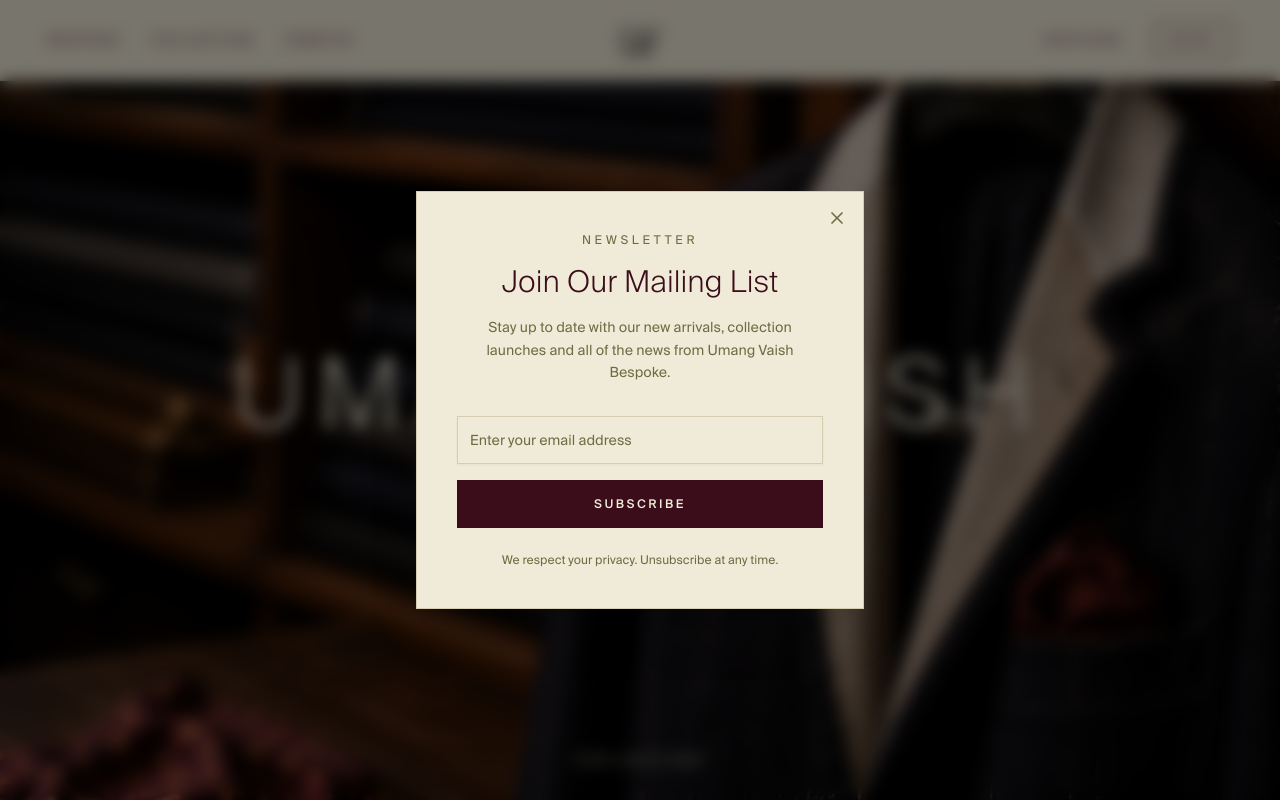
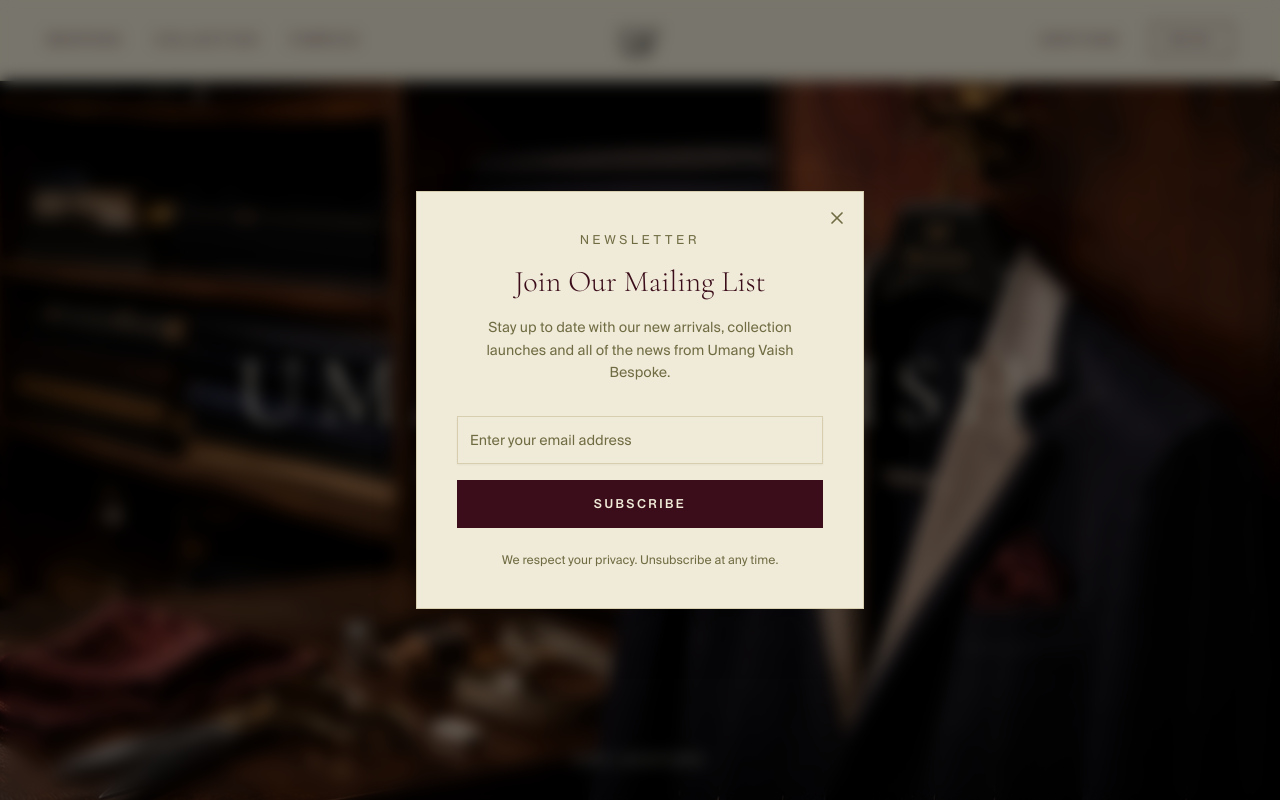
Before and after one commit to teqade-admin/umangvaish-website, a Next.js app: page / in a window 1280 px wide. Shown: the top 800 px of the page. Built offline with nearby package versions, Linux system fonts and the light colour scheme.

Commit message:
Use base path for font URLs

```diff
--- a/app/globals.css
+++ b/app/globals.css
@@ -80,10 +80,10 @@
 }
 
 @theme inline {
-  --font-sans: var(--font-suisse-international);
-  --font-serif: var(--font-cormorant-garamond);
-  --font-heading: var(--font-cormorant-garamond);
-  --font-subheading: var(--font-neue-haas-grotesk);
+  --font-sans: "Suisse International", "Suisse Intl", Arial, Helvetica, sans-serif;
+  --font-serif: "Cormorant Garamond", "Coromorant Garamond", Georgia, "Times New Roman", serif;
+  --font-heading: "Cormorant Garamond", "Coromorant Garamond", Georgia, "Times New Roman", serif;
+  --font-subheading: "Neue Haas Grotesk", "Neue Haas Grotesk Display", "Helvetica Neue", Arial, sans-serif;
   --font-mono: "SFMono-Regular", Consolas, "Liberation Mono", monospace;
   --color-background: var(--background);
   --color-foreground: var(--foreground);
--- a/app/layout.tsx
+++ b/app/layout.tsx
@@ -1,51 +1,180 @@
 import type React from "react"
 import type { Metadata } from "next"
-import localFont from "next/font/local"
 import { Analytics } from "@vercel/analytics/next"
 import { withBasePath } from "@/lib/base-path"
 import "./globals.css"
 
-const cormorantGaramond = localFont({
-  src: [
-    { path: "../public/fonts/cormorant-garamond/cormorant-garamond-300.ttf", weight: "300", style: "normal" },
-    { path: "../public/fonts/cormorant-garamond/cormorant-garamond-400.ttf", weight: "400", style: "normal" },
-    { path: "../public/fonts/cormorant-garamond/cormorant-garamond-500.ttf", weight: "500", style: "normal" },
-    { path: "../public/fonts/cormorant-garamond/cormorant-garamond-600.ttf", weight: "600", style: "normal" },
-    { path: "../public/fonts/cormorant-garamond/cormorant-garamond-700.ttf", weight: "700", style: "normal" },
-  ],
-  variable: "--font-cormorant-garamond",
-  display: "swap",
-})
+const fontUrl = (path: string) => `url("${withBasePath(path)}")`
 
-const neueHaasGrotesk = localFont({
-  src: [
-    { path: "../public/fonts/neue-haas-grotesk/NeueHaasGrotText-55Roman-Trial.otf", weight: "400", style: "normal" },
-    { path: "../public/fonts/neue-haas-grotesk/NeueHaasGrotText-56Italic-Trial.otf", weight: "400", style: "italic" },
-    { path: "../public/fonts/neue-haas-grotesk/NeueHaasGrotText-65Medium-Trial.otf", weight: "500", style: "normal" },
-    { path: "../public/fonts/neue-haas-grotesk/NeueHaasGrotText-66MediumItalic-Trial.otf", weight: "500", style: "italic" },
-    { path: "../public/fonts/neue-haas-grotesk/NeueHaasGrotText-75Bold-Trial.otf", weight: "700", style: "normal" },
-    { path: "../public/fonts/neue-haas-grotesk/NeueHaasGrotText-76BoldItalic-Trial.otf", weight: "700", style: "italic" },
-  ],
-  variable: "--font-neue-haas-grotesk",
-  display: "swap",
-})
+const fontFaceCss = `
+@font-face {
+  font-family: "Cormorant Garamond";
+  font-style: normal;
+  font-weight: 300;
+  font-display: swap;
+  src: ${fontUrl("/fonts/cormorant-garamond/cormorant-garamond-300.ttf")} format("truetype");
+}
 
-const suisseInternational = localFont({
-  src: [
-    { path: "../public/fonts/suisse-international/SuisseIntlTrial-Light.otf", weight: "300", style: "normal" },
-    { path: "../public/fonts/suisse-international/SuisseIntlTrial-LightIt.otf", weight: "300", style: "italic" },
-    { path: "../public/fonts/suisse-international/SuisseIntlTrial-Regular.otf", weight: "400", style: "normal" },
-    { path: "../public/fonts/suisse-international/SuisseIntlTrial-RegularIt.otf", weight: "400", style: "italic" },
-    { path: "../public/fonts/suisse-international/SuisseIntlTrial-Medium.otf", weight: "500", style: "normal" },
-    { path: "../public/fonts/suisse-international/SuisseIntlTrial-MediumIt.otf", weight: "500", style: "italic" },
-    { path: "../public/fonts/suisse-international/SuisseIntlTrial-Semibold.otf", weight: "600", style: "normal" },
-    { path: "../public/fonts/suisse-international/SuisseIntlTrial-SemiboldIt.otf", weight: "600", style: "italic" },
-    { path: "../public/fonts/suisse-international/SuisseIntlTrial-Bold.otf", weight: "700", style: "normal" },
-    { path: "../public/fonts/suisse-international/SuisseIntlTrial-BoldIt.otf", weight: "700", style: "italic" },
-  ],
-  variable: "--font-suisse-international",
-  display: "swap",
-})
+@font-face {
+  font-family: "Cormorant Garamond";
+  font-style: normal;
+  font-weight: 400;
+  font-display: swap;
+  src: ${fontUrl("/fonts/cormorant-garamond/cormorant-garamond-400.ttf")} format("truetype");
+}
+
+@font-face {
+  font-family: "Cormorant Garamond";
+  font-style: normal;
+  font-weight: 500;
+  font-display: swap;
+  src: ${fontUrl("/fonts/cormorant-garamond/cormorant-garamond-500.ttf")} format("truetype");
+}
+
+@font-face {
+  font-family: "Cormorant Garamond";
+  font-style: normal;
+  font-weight: 600;
+  font-display: swap;
+  src: ${fontUrl("/fonts/cormorant-garamond/cormorant-garamond-600.ttf")} format("truetype");
+}
+
+@font-face {
+  font-family: "Cormorant Garamond";
+  font-style: normal;
+  font-weight: 700;
+  font-display: swap;
+  src: ${fontUrl("/fonts/cormorant-garamond/cormorant-garamond-700.ttf")} format("truetype");
+}
+
+@font-face {
+  font-family: "Neue Haas Grotesk";
+  font-style: normal;
+  font-weight: 400;
+  font-display: swap;
+  src: ${fontUrl("/fonts/neue-haas-grotesk/NeueHaasGrotText-55Roman-Trial.otf")} format("opentype");
+}
+
+@font-face {
+  font-family: "Neue Haas Grotesk";
+  font-style: italic;
+  font-weight: 400;
+  font-display: swap;
+  src: ${fontUrl("/fonts/neue-haas-grotesk/NeueHaasGrotText-56Italic-Trial.otf")} format("opentype");
+}
+
+@font-face {
+  font-family: "Neue Haas Grotesk";
+  font-style: normal;
+  font-weight: 500;
+  font-display: swap;
+  src: ${fontUrl("/fonts/neue-haas-grotesk/NeueHaasGrotText-65Medium-Trial.otf")} format("opentype");
+}
+
+@font-face {
+  font-family: "Neue Haas Grotesk";
+  font-style: italic;
+  font-weight: 500;
+  font-display: swap;
+  src: ${fontUrl("/fonts/neue-haas-grotesk/NeueHaasGrotText-66MediumItalic-Trial.otf")} format("opentype");
+}
+
+@font-face {
+  font-family: "Neue Haas Grotesk";
+  font-style: normal;
+  font-weight: 700;
+  font-display: swap;
+  src: ${fontUrl("/fonts/neue-haas-grotesk/NeueHaasGrotText-75Bold-Trial.otf")} format("opentype");
+}
+
+@font-face {
+  font-family: "Neue Haas Grotesk";
+  font-style: italic;
+  font-weight: 700;
+  font-display: swap;
+  src: ${fontUrl("/fonts/neue-haas-grotesk/NeueHaasGrotText-76BoldItalic-Trial.otf")} format("opentype");
+}
+
+@font-face {
+  font-family: "Suisse International";
+  font-style: normal;
+  font-weight: 300;
+  font-display: swap;
+  src: ${fontUrl("/fonts/suisse-international/SuisseIntlTrial-Light.otf")} format("opentype");
+}
+
+@font-face {
+  font-family: "Suisse International";
+  font-style: italic;
+  font-weight: 300;
+  font-display: swap;
+  src: ${fontUrl("/fonts/suisse-international/SuisseIntlTrial-LightIt.otf")} format("opentype");
+}
+
+@font-face {
+  font-family: "Suisse International";
+  font-style: normal;
+  font-weight: 400;
+  font-display: swap;
+  src: ${fontUrl("/fonts/suisse-international/SuisseIntlTrial-Regular.otf")} format("opentype");
+}
+
+@font-face {
+  font-family: "Suisse International";
+  font-style: italic;
+  font-weight: 400;
+  font-display: swap;
+  src: ${fontUrl("/fonts/suisse-international/SuisseIntlTrial-RegularIt.otf")} format("opentype");
+}
+
+@font-face {
+  font-family: "Suisse International";
+  font-style: normal;
+  font-weight: 500;
+  font-display: swap;
+  src: ${fontUrl("/fonts/suisse-international/SuisseIntlTrial-Medium.otf")} format("opentype");
+}
+
+@font-face {
+  font-family: "Suisse International";
+  font-style: italic;
+  font-weight: 500;
+  font-display: swap;
+  src: ${fontUrl("/fonts/suisse-international/SuisseIntlTrial-MediumIt.otf")} format("opentype");
+}
+
+@font-face {
+  font-family: "Suisse International";
+  font-style: normal;
+  font-weight: 600;
+  font-display: swap;
+  src: ${fontUrl("/fonts/suisse-international/SuisseIntlTrial-Semibold.otf")} format("opentype");
+}
+
+@font-face {
+  font-family: "Suisse International";
+  font-style: italic;
+  font-weight: 600;
+  font-display: swap;
+  src: ${fontUrl("/fonts/suisse-international/SuisseIntlTrial-SemiboldIt.otf")} format("opentype");
+}
+
+@font-face {
+  font-family: "Suisse International";
+  font-style: normal;
+  font-weight: 700;
+  font-display: swap;
+  src: ${fontUrl("/fonts/suisse-international/SuisseIntlTrial-Bold.otf")} format("opentype");
+}
+
+@font-face {
+  font-family: "Suisse International";
+  font-style: italic;
+  font-weight: 700;
+  font-display: swap;
+  src: ${fontUrl("/fonts/suisse-international/SuisseIntlTrial-BoldIt.otf")} format("opentype");
+}
+`
 
 export const metadata: Metadata = {
   title: "UV | Umang Vaish Bespoke Tailoring Since 1940",
@@ -66,7 +195,10 @@ export default function RootLayout({
 }>) {
   return (
     <html lang="en">
-      <body className={`${cormorantGaramond.variable} ${neueHaasGrotesk.variable} ${suisseInternational.variable} font-sans antialiased`}>
+      <head>
+        <style dangerouslySetInnerHTML={{ __html: fontFaceCss }} />
+      </head>
+      <body className="font-sans antialiased">
         {children}
         <Analytics />
       </body>
```
